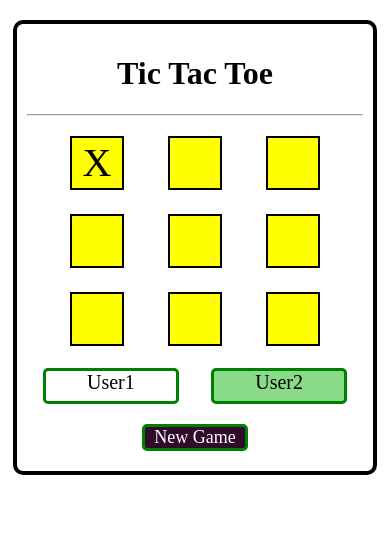
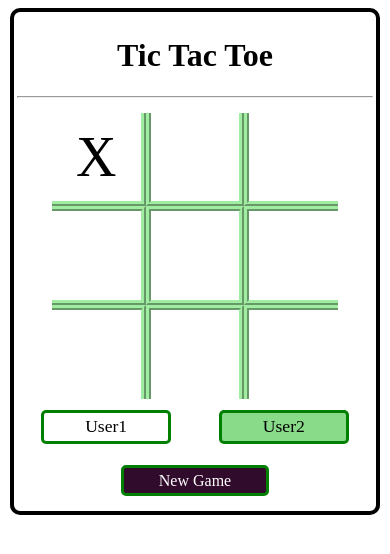
Before and after one commit to butani111/tic-tac-toe, a plain HTML site: page index.html in a window 390 px wide. Both pictures are taken after a click on the element 97 px from the left and 162 px from the top of the page. Drawn offline with Linux system fonts and the light colour scheme.

Commit message:
Changes in responsiveness, box-design
Highlight the pattern when user win, hover effect added

```diff
--- a/index.html
+++ b/index.html
@@ -5,6 +5,7 @@
 
 <!DOCTYPE html>
 <html lang="en">
+
 <head>
   <meta charset="UTF-8">
   <meta http-equiv="X-UA-Compatible" content="IE=edge">
@@ -24,19 +25,19 @@
 
     <div id="screen">
       <div class="row">
-        <span id="box1"></span>
-        <span id="box2"></span>
-        <span id="box3"></span>
+        <span id="box1" class="border-right border-bottom"></span>
+        <span id="box2" class="border-left border-right border-bottom"></span>
+        <span id="box3" class="border-left border-bottom"></span>
       </div>
       <div class="row">
-        <span id="box4"></span>
-        <span id="box5"></span>
-        <span id="box6"></span>
+        <span id="box4" class="border-right border-top border-bottom"></span>
+        <span id="box5" class="border1"></span>
+        <span id="box6" class="border-left border-top border-bottom"></span>
       </div>
       <div class="row">
-        <span id="box7"></span>
-        <span id="box8"></span>
-        <span id="box9"></span>
+        <span id="box7" class="border-top border-right"></span>
+        <span id="box8" class="border-left border-right border-top"></span>
+        <span id="box9" class="border-left border-top"></span>
       </div>
     </div>
 
@@ -51,4 +52,5 @@
 
   <script src="script.js"></script>
 </body>
+
 </html>
--- a/script.js
+++ b/script.js
@@ -7,23 +7,25 @@
 let boxes = document.querySelectorAll('#screen span') // squares
 let userNameBoxes = document.querySelectorAll('#user-name span')
 let userTurn = 0
-let noOfLines = 3                                    // Change no. of squares (n x n)
-let totalUser = 2;                                   // Change no. of users
-let symbols = ['X', 'O']                             // Add/Remove symbols as no. of users changes
-let userNameColor = ['rgb(137, 218, 137)', 'white']  // Color of box which indicates that whose turn is it now
+let noOfLines = 3 // Change no. of squares (n x n)
+let totalUser = 2; // Change no. of users
+let symbols = ['X', 'O'] // Add/Remove symbols as no. of users changes
+let userNameColor = ['rgb(137, 218, 137)', 'white'] // Color of box which indicates that whose turn is it now
+let boxInitialBgColor = 'white'
+let boxColorOnWinning = 'rgb(137, 218, 137)'
 let turnsSoFar = 0
 
 // Declare Onclick function for all squares
 
 for (let i = 0; i < boxes.length; i++) {
-  boxes[i].onclick = function(e) {
-    if(this.innerHTML == ''){
+  boxes[i].onclick = function (e) {
+    if (this.innerHTML == '') {
 
       this.innerHTML = symbols[userTurn]
       userNameBoxes[userTurn].style.backgroundColor = userNameColor[1]
 
       boxContent = []
-      for(let it = 0; it < boxes.length; it++) {
+      for (let it = 0; it < boxes.length; it++) {
         boxContent[it] = boxes[it].innerHTML
       }
 
@@ -31,68 +33,82 @@ for (let i = 0; i < boxes.length; i++) {
       var gameFinished = false
 
       // check row
-      for (let it = 0; it < noOfLines; it++) {
+      for (let it = 0; !gameFinished && it < noOfLines; it++) {
         var flag = true
-        if(boxContent[it*noOfLines] == '') continue
-        for (let it1 = 0; it1+1 < noOfLines; it1++) {
-          if(boxContent[it*noOfLines + it1] != boxContent[it*noOfLines + it1+1]) {
+        if (boxContent[it * noOfLines] == '') continue
+        for (let it1 = 0; it1 + 1 < noOfLines; it1++) {
+          if (boxContent[it * noOfLines + it1] != boxContent[it * noOfLines + it1 + 1]) {
             flag = false
             break
           }
         }
-        if(flag) {
+        if (flag) {
           gameFinished = true
-          break
+          for (let it1 = 0; it1 < noOfLines; it1++) {
+            boxes[it * noOfLines + it1].style.backgroundColor = boxColorOnWinning
+          }
         }
       }
 
       // check colomn
-      for (let it = 0; it < noOfLines; it++) {
+      for (let it = 0; !gameFinished && it < noOfLines; it++) {
         var flag = true
-        if(boxContent[it] == '') continue
-        for (let it1 = 0; it1+1 < noOfLines; it1++) {
-          if(boxContent[it + noOfLines*it1] != boxContent[it + noOfLines*(it1+1)]) {
+        if (boxContent[it] == '') continue
+        for (let it1 = 0; it1 + 1 < noOfLines; it1++) {
+          if (boxContent[it + noOfLines * it1] != boxContent[it + noOfLines * (it1 + 1)]) {
             flag = false
             break
           }
         }
-        if(flag) {
+        if (flag) {
           gameFinished = true
-          break
+          for (let it1 = 0; it1 < noOfLines; it1++) {
+            boxes[it + noOfLines * it1].style.backgroundColor = boxColorOnWinning
+          }
         }
       }
 
       // check diagonal
       var flag = (boxContent[0] != '') //true
-      for (let it = 0; it+1 < noOfLines; it++) {
-        if(boxContent[it*noOfLines + it] != boxContent[(it+1)*noOfLines + it+1]) {
+      for (let it = 0; !gameFinished && it + 1 < noOfLines; it++) {
+        if (boxContent[it * noOfLines + it] != boxContent[(it + 1) * noOfLines + it + 1]) {
           flag = false
           break
         }
       }
-      if(flag) gameFinished = true
+      if (!gameFinished && flag) {
+        gameFinished = true
+        for (let it = 0; it < noOfLines; it++) {
+          boxes[it * noOfLines + it].style.backgroundColor = boxColorOnWinning
+        }
+      }
 
       var flag = (boxContent[noOfLines - 1] != '') //true
-      for (let it = 0; it+1 < noOfLines; it++) {
-        if(boxContent[it*noOfLines + (noOfLines - it - 1)] != boxContent[(it+1)*noOfLines + (noOfLines - it - 2)]) {
+      for (let it = 0; !gameFinished && it + 1 < noOfLines; it++) {
+        if (boxContent[it * noOfLines + (noOfLines - it - 1)] != boxContent[(it + 1) * noOfLines + (noOfLines - it - 2)]) {
           flag = false
           break
         }
       }
-      if(flag) gameFinished = true
+      if (!gameFinished && flag) {
+        gameFinished = true
+        for (let it = 0; it < noOfLines; it++) {
+          boxes[it * noOfLines + (noOfLines - it - 1)].style.backgroundColor = boxColorOnWinning
+        }
+      }
 
       // If current user compeleted pattern, diclare the result
-      if(gameFinished) {
+      if (gameFinished) {
         document.getElementById('msg-on-top').innerHTML = userNameBoxes[userTurn].innerHTML + ' is winner !!'
         return
       }
 
       turnsSoFar += 1
-      if(turnsSoFar >= noOfLines*noOfLines) {
+      if (turnsSoFar >= noOfLines * noOfLines) {
         document.getElementById('msg-on-top').innerHTML = 'Tie !!, It seems like you both are good at this.'
       }
 
-      userTurn = (userTurn+1) % totalUser;
+      userTurn = (userTurn + 1) % totalUser;
       userNameBoxes[userTurn].style.backgroundColor = userNameColor[0]
     }
   }
@@ -100,9 +116,10 @@ for (let i = 0; i < boxes.length; i++) {
 
 // Onclick funcion for New-game-btn
 
-document.getElementById('new-game-btn').onclick = function(e) {
+document.getElementById('new-game-btn').onclick = function (e) {
   for (let i = 0; i < boxes.length; i++) {
     boxes[i].innerHTML = '';
+    boxes[i].style.backgroundColor = boxInitialBgColor
   }
   turnsSoFar = 0
   document.getElementById('msg-on-top').innerHTML = ''
--- a/style.css
+++ b/style.css
@@ -4,85 +4,146 @@
  */
 
 
-#main{
-  width: 50%;
+/* ----------------- Common classes ----------------------- */
+
+.border-top {
+  border-top: 5px ridge rgb(160, 236, 160);
+}
+
+.border-bottom {
+  border-bottom: 5px ridge rgb(160, 236, 160);
+}
+
+.border-left {
+  border-left: 5px ridge rgb(160, 236, 160);
+}
+
+.border-right {
+  border-right: 5px ridge rgb(160, 236, 160);
+}
+
+.border1 {
+  border: 5px ridge rgb(160, 236, 160);
+}
+
+
+/* ----------------------- Regular classes ----------------------- */
+
+
+/* Size of the screen */
+#main {
+  width: 70%;
+  max-width: 500px;
   height: auto;
-  margin: 20px auto;
-  padding: 10px;
+  margin: 2% auto;
+  padding: 0 2%;
   border: 4px solid black;
   border-radius: 10px;
 }
-#top{
+
+/* Title */
+#top {
   text-align: center;
-  /* background-color: red; */
 }
-#msg-on-top{
+
+/* Winner status */
+#msg-on-top {
   display: block;
-  color: green;
-  font-size: 20px;
+  color: black;
+  font-size: 1.5rem;
   text-align: center;
-  /* background-color: black; */
-  margin: 2px auto;
+  margin: 15px auto;
+  background-color: rgb(158, 240, 158);
+  border-radius: 15px;
 }
-.row{
+
+.row {
   display: flex;
   justify-content: center;
-  /* align-items: center; */
 }
-#screen span{
+
+/* Boxes to mark */
+#screen span {
   display: flex;
   flex-direction: row;
   justify-content: center;
   align-items: center;
-  font-size: 50px;
-  border: 2px solid black;
-  width: 70px;
-  height: 70px;
-  margin: 23px;
-  background-color: yellow;
+  color: black;
+  font-size: 5rem;
+  width: 25%;
+  background-color: white;
   cursor: pointer;
 }
-#user-name, #new-game-btn{
+
+#screen span:before {
+  content: "";
+  padding-top: 100%;
+}
+
+#screen span:hover {
+  background-color: rgb(137, 218, 137);
+}
+
+#user-name,
+#new-game-btn {
   display: flex;
 }
-.user, #new-game-btn{
-  width: 150px;
-  height: 30px;
+
+.user,
+#new-game-btn {
+  width: 35%;
+  height: auto;
   text-align: center;
-  /* align-items: center; */
-  /* justify-content: center; */
-  font-size: 20px;
+  font-size: 1.3rem;
   border: 3px solid green;
   border-radius: 5px;
-  margin: 10px auto;
+  margin: 3% auto;
+  padding: 1% 0;
 }
-#user1{
+
+#user1 {
   background-color: rgb(137, 218, 137);
 }
-#new-game-btn{
+
+#new-game-btn {
   justify-content: center;
   color: white;
-  font-size: 18px;
-  width: 100px;
-  height: auto;
+  font-size: 1.2rem;
+  width: 30%;
   background-color: rgb(49, 11, 44);
   cursor: pointer;
 }
 
-@media (max-width: 750px) {
-  #main{
-    width: 90%;
+/* ----------------------- For Medium screen ----------------------- */
+
+@media (max-width: 560px) {
+  #main {
+    width: 95%;
+    padding: 1%;
   }
-  #msg-on-top{
-    /* font-size: 15px; */
+
+  #msg-on-top {
+    font-size: 1.3rem;
   }
-  #screen span{
-    font-size: 40px;
-    width: 50px;
-    height: 50px;
-    margin: 12px 22px;
+
+  #screen span {
+    font-size: 4rem;
   }
-  .user{
-    width: 130px;
+
+  .user {
+    font-size: 1.1rem;
+  }
+
+  #new-game-btn {
+    font-size: 1rem;
+    width: 40%;
   }
 }
+
+/* ----------------------- For smaller screen ----------------------- */
+
+@media (max-width: 460px) {
+  #screen span {
+    font-size: 3.5rem;
+  }
+}
```
Also changed, not shown: Demo-Image.png (added), Demo-Image1.png (deleted), temp.txt (added).
